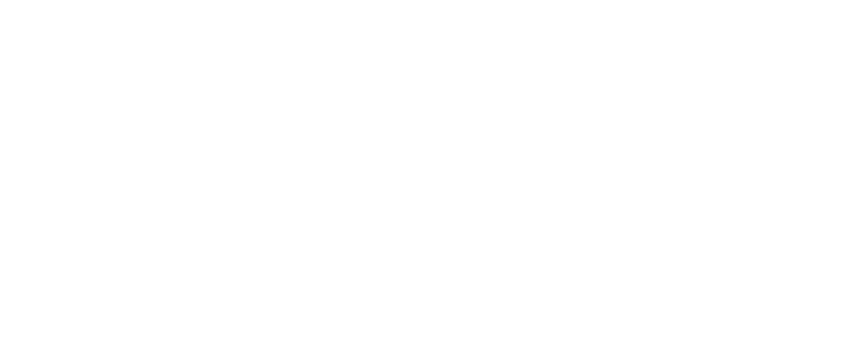
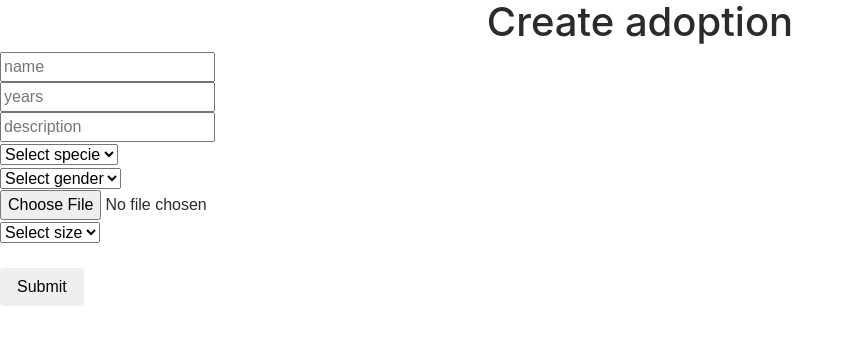
Before and after one commit to violetaatkinson/project-beautiful-souls-front, a React (Create React App) app: page /adoptions/create in a window 1280 px wide. Before the commit this address had no page. Shown: the top 344 px of the page, without its empty margins (0-854 px from the left). Built offline with nearby package versions, Linux system fonts and the light colour scheme.

Commit message:
creates adoptions

```diff
--- a/src/App.js
+++ b/src/App.js
@@ -4,13 +4,19 @@ import Register from './screens/Register/Register';
 import Login from './screens/Login/Login';
 import UnprotectedRoute from './components/misc/UnprotectedRoute';
 import Profile from './screens/Profile/Profile'
+import NewAdoption from './screens/Adoptions/NewAdoption/NewAdoption'
+import ProtectedRoute from './components/misc/ProtectedRoute';
+import { useAuthContext } from './contexts/AuthContext';
 
 <link href="https://fonts.googleapis.com/css2?family=Noto+Serif+Telugu:wght@100&display=swap" rel="stylesheet"></link>
 
 function App() {
+  const { isAuthenticationFetched } = useAuthContext()
+
   return (
     <div className="App">
 
+      {isAuthenticationFetched ? (
         <Routes>
             <Route path='/' element={
               <UnprotectedRoute>
@@ -25,10 +31,16 @@ function App() {
                 <Login/>
               </UnprotectedRoute>
             } />
-          <Route path='/profile' element={<Profile/>}/>
+            <Route path='/profile' element={
+              <ProtectedRoute>
+                <Profile/>
+              </ProtectedRoute>
+            }/>
+            <Route path='/adoptions/create' element={<NewAdoption/>}/>
 
 
         </Routes>
+      ) : <p>Loading...</p>}
     </div>
   );
 }
--- a/src/components/misc/ProtectedRoute.jsx
+++ b/src/components/misc/ProtectedRoute.jsx
@@ -1,12 +1,10 @@
 import { Navigate } from "react-router-dom";
-import { getAccessToken } from "../../token/AccessToken";
 import { useAuthContext } from '../../contexts/AuthContext';
 
 const ProtectedRoute = ({ children }) => {
-  const token = getAccessToken()
-  const { user } = useAuthContext()
+  const { user, isAuthenticationFetched } = useAuthContext()
 
-  if (!token && !user) {
+  if (isAuthenticationFetched && !user) {
     return <Navigate to="/login" replace />;
   }
 
--- a/src/contexts/AuthContext.jsx
+++ b/src/contexts/AuthContext.jsx
@@ -9,6 +9,8 @@ export const useAuthContext = () => useContext(AuthContext)
 
 export const AuthContextProvider = ({ children }) => {
   const [user, setUser] = useState()
+  const [isAuthenticationFetched, setIsAuthenticationFetched] = useState(false)
+
 
   const login = (token) => {
     setToken(token)
@@ -20,7 +22,7 @@ export const AuthContextProvider = ({ children }) => {
     getCurrentUser()
       .then(user => {
         setUser(user)
-
+        setIsAuthenticationFetched(true)
         // cb && cb() Callback por si queremos hacer algo justo al traernos el usuario
         console.log('el user loco: ', user);
       })
@@ -35,13 +37,16 @@ export const AuthContextProvider = ({ children }) => {
       } else {
         getUser()
       }
+    } else {
+      setIsAuthenticationFetched(true)
     }
   }, [])
 
   const value = {
     user,
     login,
-    getUser
+    getUser,
+    isAuthenticationFetched
   }
 
   return (
--- a/src/screens/Adoptions/NewAdoption/NewAdoption.jsx
+++ b/src/screens/Adoptions/NewAdoption/NewAdoption.jsx
@@ -1,49 +1,104 @@
-// import { useState, useEffect } from 'react';
-// import { createAdoption } from '../../../services/AdoptionService';
-// import { useAuthContext } from '../../../contexts/AuthContext';
-
-// const DoAdoption = () => {
-//   const { user, getUser } = useAuthContext();
-//     const [data, setAdoptions] = useState({
-//         name:"",
-//         years :"",
-//         specie:"",
-//         description:"",
-//         gender:"",
-//         image:"",
-//         size:"",
-//         owner:""
-
-//     });
-
-//     useEffect((getUser) => {
-//         createAdoption()
-//         .then((adoptionCreated) => {
-//             setAdoptions(adoptionCreated.data)
-//         })
-//     }, [user]);
-
-//     const handleOnChange = (event) => {
-//         const { value, name} = event.target
-//             setAdoptions({...data, [name]: value})
-//     };
-
-//    const onSubmit = (event) => {
-//     event.preventDefault()
-
-//    }
+import { useState } from 'react';
+import { createAdoption } from '../../../services/AdoptionService';
 
 
-//     return (
-//         <div className='Create'>
-//             <h1 className='text-center'>Create adoption</h1>
+const DoAdoption = () => {
+
+    const [data, setAdoptions] = useState({
+        name:"",
+        years :"",
+        specie:"",
+        description:"",
+        gender:"",
+        image:"",
+        size:"",
+    });
+
+    const handleOnChange = (event) => {
+        const { value, name} = event.target
+            setAdoptions({...data, [name]: value})
+    };
+
+   const onSubmit = (event) => {
+        event.preventDefault()
+        createAdoption(data)
+        .then((response) => {
+            console.log(response)
+            // redijo
+    })
+   }
 
 
+    return (
+        <div className='Create'>
+            <h1 className='text-center'>Create adoption</h1>
+                <form onSubmit={onSubmit}>
+                    <div>
+                        <input
+                            value={data.name}
+                            onChange={handleOnChange}
+                            name="name"
+                            type="text"
+                            id="name"
+                            placeholder="name" />
+                    </div>
+                    <div>
+                        <input
+                            value={data.years}
+                            onChange={handleOnChange}
+                            name="years"
+                            type="text"
+                            id="years"
+                            placeholder="years" />
+                    </div>
+                    <div>
+                        <input
+                            value={data.description}
+                            onChange={handleOnChange}
+                            name="description"
+                            type="text"
+                            id="description"
+                            placeholder="description" />
+                    </div>
+                    <div>
+                       <select value={data.specie} onChange={handleOnChange} name="specie" id="specie">
+                            <option value="" disabled={true}>Select specie</option>
+                            <option value="Dog">Dog</option>
+                            <option value="Cat">Cat</option>
+                            <option value="Bird">Bird</option>
+                            <option value="Reptile">Reptile</option>
+                       </select>
+                    </div>
+                    <div>
+                       <select value={data.gender} onChange={handleOnChange} name="gender" id="gender">
+                            <option value="" disabled={true}>Select gender</option>
+                            <option value="Female">Female</option>
+                            <option value="Male">Male</option>
+                       </select>
 
+                    </div>
+                    <div>
+                        <input
+                            value={data.image}
+                            onChange={handleOnChange}
+                            name="image"
+                            type="file"
+                            id="image"
+                            placeholder="image" />
+                    </div>
+                    <div>
+                        <select value={data.size} onChange={handleOnChange} name="size" id="size" >
+                            <option value="" disabled={true}>Select size</option>
+                            <option value="Small">Small</option>
+                            <option value="Medium">Medium</option>
+                            <option value="Large">Medium</option>
+                        </select>
+                    </div>
+                    <button type="submit" className="btn mt-4" >Submit</button>
+                </form>
+        </div>
+    )
 
-//         </div>
-//     )
+}
 
-// }
-
-// export default DoAdoption
+export default DoAdoption
--- a/src/screens/Profile/Profile.jsx
+++ b/src/screens/Profile/Profile.jsx
@@ -1,18 +1,21 @@
-import { useState, useEffect } from 'react';
-import { getCurrentUser } from '../../services/UserService'
+import { useContext } from 'react';
+import AuthContext from '../../contexts/AuthContext';
 
 // eslint-disable-next-line
 import profile from "./Profile.css";
 
 const Profile = () => {
-   const [user, setUser] = useState([]);
 
-  useEffect(() => {
-   getCurrentUser()
-     .then(userData => {
-      setUser(userData);
-     })
-    }, []);
+   const { user } = useContext(AuthContext)
+
+//    const [user, setUser] = useState([]);
+
+//   useEffect(() => {
+//    getCurrentUser()
+//      .then(userData => {
+//       setUser(userData);
+//      })
+//     }, []);
 
 
     return (
```
Lines whose indentation alone changed are shown as unchanged.
